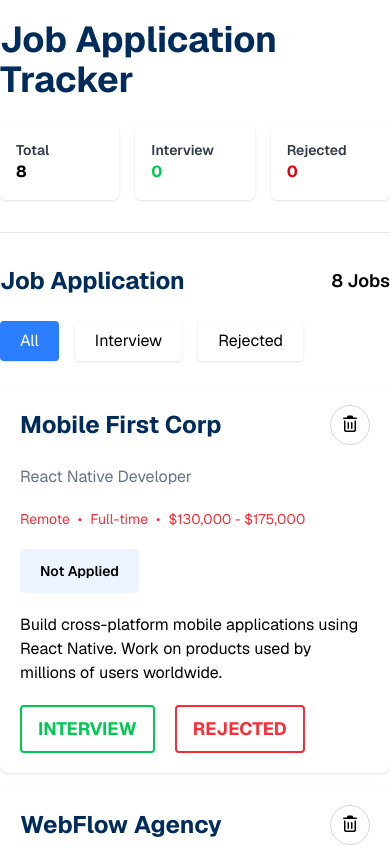
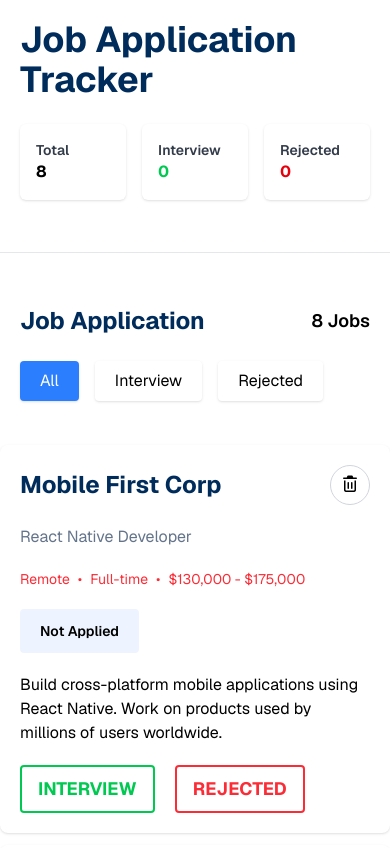
Before and after one commit to saisabray/Job-Tracker-Application-, a plain HTML site: page index.html in a window 390 px wide. Shown: the top 848 px of the page. Drawn offline with nearby package versions, Linux system fonts and the light colour scheme.

Commit message:
Add padding for sm device

```diff
--- a/index.html
+++ b/index.html
@@ -30,7 +30,7 @@
     </style>
   </head>
   <body>
-    <section class="container mx-auto max-w-[1200px] space-y-6 pt-5">
+    <section class="container mx-auto max-w-[1200px] space-y-6 pt-5 p-5 md:p-0">
       <h1 class="font-bold text-[#002C5C] text-4xl">Job Application Tracker</h1>
       <div class="count-container flex justify-between gap-4">
         <div class="p-4 shadow w-full rounded-md border-none spacey-2">
@@ -53,7 +53,7 @@
     </section>
     <hr class="container m-8 max-w-[1200px] mx-auto text-[#E6E7E9]" />
     <main>
-      <section class="container mx-auto max-w-[1200px] space-y-6">
+      <section class="container mx-auto max-w-[1200px] space-y-6 p-5 md:p-0">
         <div class="flex justify-between items-center">
           <h2 class="font-bold text-[#002C5C] text-2xl">Job Application</h2>
           <span id="job-total-text" class="font-semibold text-lg">0 Jobs</span>
```
